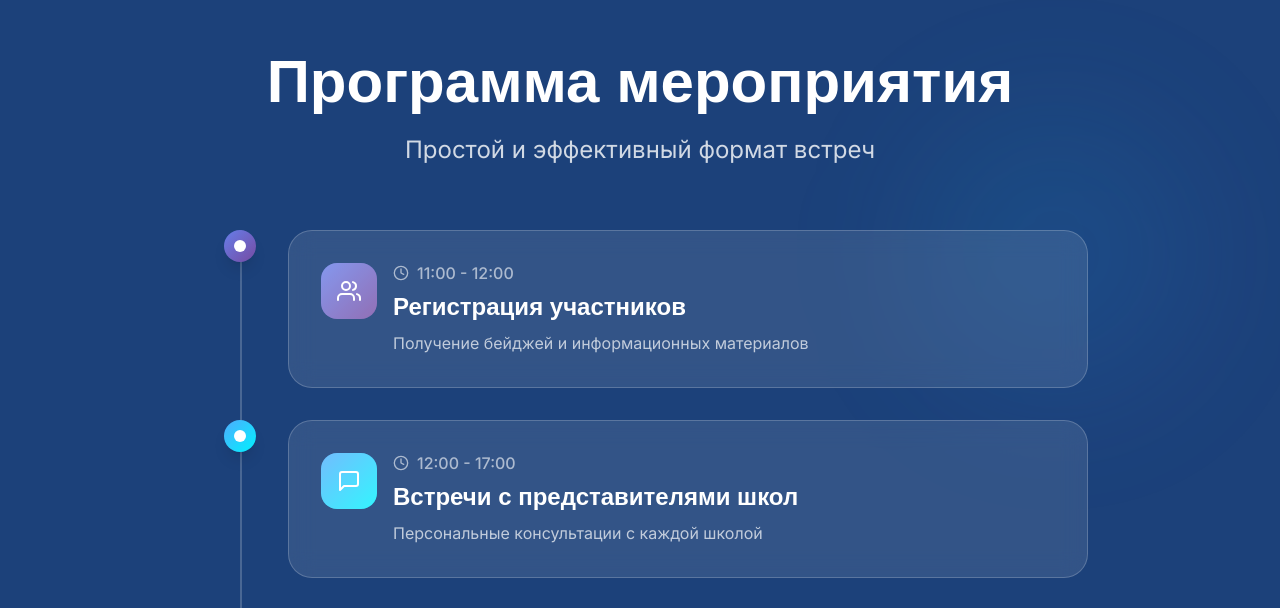
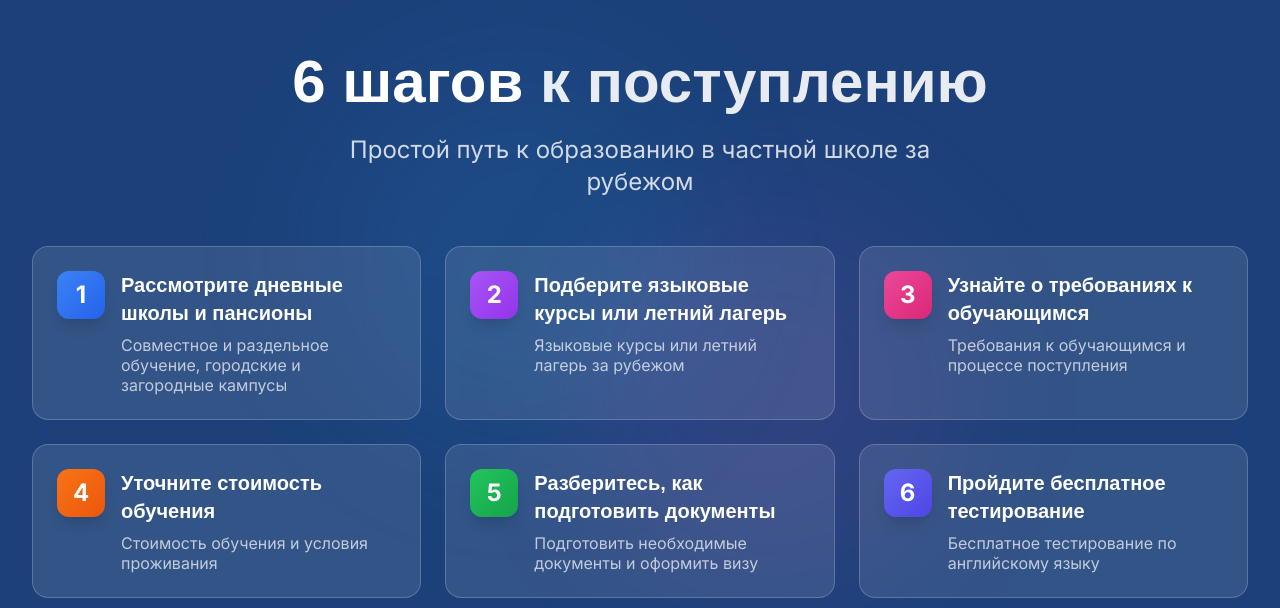
Before and after one commit to yerlannof/mksexpo, a Next.js app: page / in a window 1280 px wide. Shown: the part 2998-3606 px from the top of the page. Built offline with nearby package versions, Linux system fonts and the light colour scheme.

Commit message:
feat: добавлена секция '6 шагов к поступлению' и улучшена производительность

```diff
--- a/app/globals.css
+++ b/app/globals.css
@@ -298,11 +298,13 @@
     /* Disable smooth scroll on mobile */
     html {
       scroll-behavior: auto !important;
+      -webkit-overflow-scrolling: touch;
     }
 
-    /* Disable heavy transitions on mobile */
-    * {
-      transition-duration: 0.15s !important;
+    /* Disable ALL transitions on mobile */
+    *, *::before, *::after {
+      transition: none !important;
+      animation: none !important;
     }
 
     /* Disable transform effects on mobile */
@@ -343,5 +345,18 @@
     * {
       will-change: auto !important;
     }
+
+    /* Remove decorative elements on mobile */
+    .animate-pulse-slow,
+    .animate-pulse,
+    div[class*="absolute"][class*="blur"] {
+      display: none !important;
+    }
+
+    /* Optimize mobile rendering */
+    .container {
+      transform: translateZ(0);
+      backface-visibility: hidden;
+    }
   }
 }
--- a/components/HomePageWrapper.tsx
+++ b/components/HomePageWrapper.tsx
@@ -17,6 +17,10 @@ const Timeline = dynamic(() => import('@/components/sections/Timeline'), {
 });
 
 const Participants = dynamic(() => import('@/components/sections/Participants'), {
+  loading: () => <SectionSkeleton variant="cards" cardCount={6} />,
+});
+
+const Steps = dynamic(() => import('@/components/sections/Steps'), {
   loading: () => <SectionSkeleton variant="cards" cardCount={6} />,
 });
 
@@ -42,6 +46,7 @@ export default function HomePageWrapper() {
   const [sections, setSections] = useState<SectionState[]>([
     { id: 'hero', isLoaded: false, isVisible: true, component: HeroNew, skeleton: <HeroSkeleton /> },
     { id: 'participants', isLoaded: false, isVisible: false, component: Participants, skeleton: <SectionSkeleton variant="cards" cardCount={6} /> },
+    { id: 'steps', isLoaded: false, isVisible: false, component: Steps, skeleton: <SectionSkeleton variant="cards" cardCount={6} /> },
     { id: 'timeline', isLoaded: false, isVisible: false, component: Timeline, skeleton: <SectionSkeleton variant="list" cardCount={4} /> },
     { id: 'registration', isLoaded: false, isVisible: false, component: Registration, skeleton: <SectionSkeleton variant="content" /> },
     { id: 'faq', isLoaded: false, isVisible: false, component: FAQ, skeleton: <SectionSkeleton variant="faq" /> },
--- /dev/null
+++ b/components/sections/Steps.tsx
@@ -0,0 +1,112 @@
+'use client';
+
+import { motion } from 'framer-motion';
+import { useLanguage } from '@/contexts/LanguageContext';
+import { Search, Globe, FileText, Calculator, CheckCircle, GraduationCap } from 'lucide-react';
+
+const steps = [
+  {
+    number: 1,
+    icon: Search,
+    titleKey: 'steps.1.title',
+    descKey: 'steps.1.desc',
+    color: 'from-blue-500 to-blue-600',
+  },
+  {
+    number: 2,
+    icon: Globe,
+    titleKey: 'steps.2.title',
+    descKey: 'steps.2.desc',
+    color: 'from-purple-500 to-purple-600',
+  },
+  {
+    number: 3,
+    icon: FileText,
+    titleKey: 'steps.3.title',
+    descKey: 'steps.3.desc',
+    color: 'from-pink-500 to-pink-600',
+  },
+  {
+    number: 4,
+    icon: Calculator,
+    titleKey: 'steps.4.title',
+    descKey: 'steps.4.desc',
+    color: 'from-orange-500 to-orange-600',
+  },
+  {
+    number: 5,
+    icon: CheckCircle,
+    titleKey: 'steps.5.title',
+    descKey: 'steps.5.desc',
+    color: 'from-green-500 to-green-600',
+  },
+  {
+    number: 6,
+    icon: GraduationCap,
+    titleKey: 'steps.6.title',
+    descKey: 'steps.6.desc',
+    color: 'from-indigo-500 to-indigo-600',
+  },
+];
+
+export default function Steps() {
+  const { t } = useLanguage();
+
+  return (
+    <section className="section-padding relative overflow-hidden">
+      <div className="absolute inset-0 z-0">
+        <div className="absolute top-1/3 right-1/4 w-96 h-96 bg-gradient-to-br from-purple-500/10 to-pink-500/10 rounded-full filter blur-3xl animate-pulse-slow" />
+        <div className="absolute bottom-1/3 left-1/4 w-96 h-96 bg-gradient-to-br from-blue-500/10 to-cyan-500/10 rounded-full filter blur-3xl animate-pulse-slow animation-delay-2000" />
+      </div>
+
+      <div className="container relative z-10">
+        <motion.div
+          initial={{ opacity: 0, y: 20 }}
+          whileInView={{ opacity: 1, y: 0 }}
+          transition={{ duration: 0.6 }}
+          viewport={{ once: true }}
+          className="text-center mb-12"
+        >
+          <h2 className="text-4xl md:text-5xl font-display font-bold text-white mb-4">
+            {t('steps.title')} <span className="text-white/90">{t('steps.title.highlight')}</span>
+          </h2>
+          <p className="text-xl text-white/80 max-w-2xl mx-auto">
+            {t('steps.subtitle')}
+          </p>
+        </motion.div>
+
+        <div className="grid md:grid-cols-2 lg:grid-cols-3 gap-6">
+          {steps.map((step, index) => {
+            const Icon = step.icon;
+            return (
+              <motion.div
+                key={step.number}
+                initial={{ opacity: 0, y: 30 }}
+                whileInView={{ opacity: 1, y: 0 }}
+                transition={{ duration: 0.5, delay: index * 0.1 }}
+                viewport={{ once: true }}
+                className="group"
+              >
+                <div className="backdrop-blur-md bg-white/10 border border-white/20 rounded-2xl p-6 hover:bg-white/15 transition-all duration-300 hover:transform hover:scale-[1.02] h-full">
+                  <div className="flex items-start gap-4">
+                    <div className={`w-12 h-12 rounded-xl bg-gradient-to-br ${step.color} flex items-center justify-center flex-shrink-0 shadow-lg group-hover:shadow-xl transition-shadow`}>
+                      <span className="text-white font-bold text-xl">{step.number}</span>
+                    </div>
+                    <div className="flex-1">
+                      <h3 className="text-lg font-semibold text-white mb-2">
+                        {t(step.titleKey)}
+                      </h3>
+                      <p className="text-white/70 text-sm">
+                        {t(step.descKey)}
+                      </p>
+                    </div>
+                  </div>
+                </div>
+              </motion.div>
+            );
+          })}
+        </div>
+      </div>
+    </section>
+  );
+}
--- a/contexts/LanguageContext.tsx
+++ b/contexts/LanguageContext.tsx
@@ -73,6 +73,23 @@ const translations = {
     'participants.title': 'Школы',
     'participants.title.highlight': 'участники',
     'participants.subtitle': 'Встретьтесь с представителями ведущих частных школ',
+
+    // Steps
+    'steps.title': '6 шагов',
+    'steps.title.highlight': 'к поступлению',
+    'steps.subtitle': 'Простой путь к образованию в частной школе за рубежом',
+    'steps.1.title': 'Рассмотрите дневные школы и пансионы',
+    'steps.1.desc': 'Совместное и раздельное обучение, городские и загородные кампусы',
+    'steps.2.title': 'Подберите языковые курсы или летний лагерь',
+    'steps.2.desc': 'Языковые курсы или летний лагерь за рубежом',
+    'steps.3.title': 'Узнайте о требованиях к обучающимся',
+    'steps.3.desc': 'Требования к обучающимся и процессе поступления',
+    'steps.4.title': 'Уточните стоимость обучения',
+    'steps.4.desc': 'Стоимость обучения и условия проживания',
+    'steps.5.title': 'Разберитесь, как подготовить документы',
+    'steps.5.desc': 'Подготовить необходимые документы и оформить визу',
+    'steps.6.title': 'Пройдите бесплатное тестирование',
+    'steps.6.desc': 'Бесплатное тестирование по английскому языку',
 
     // Registration
     'registration.title': 'Бесплатная',
```
